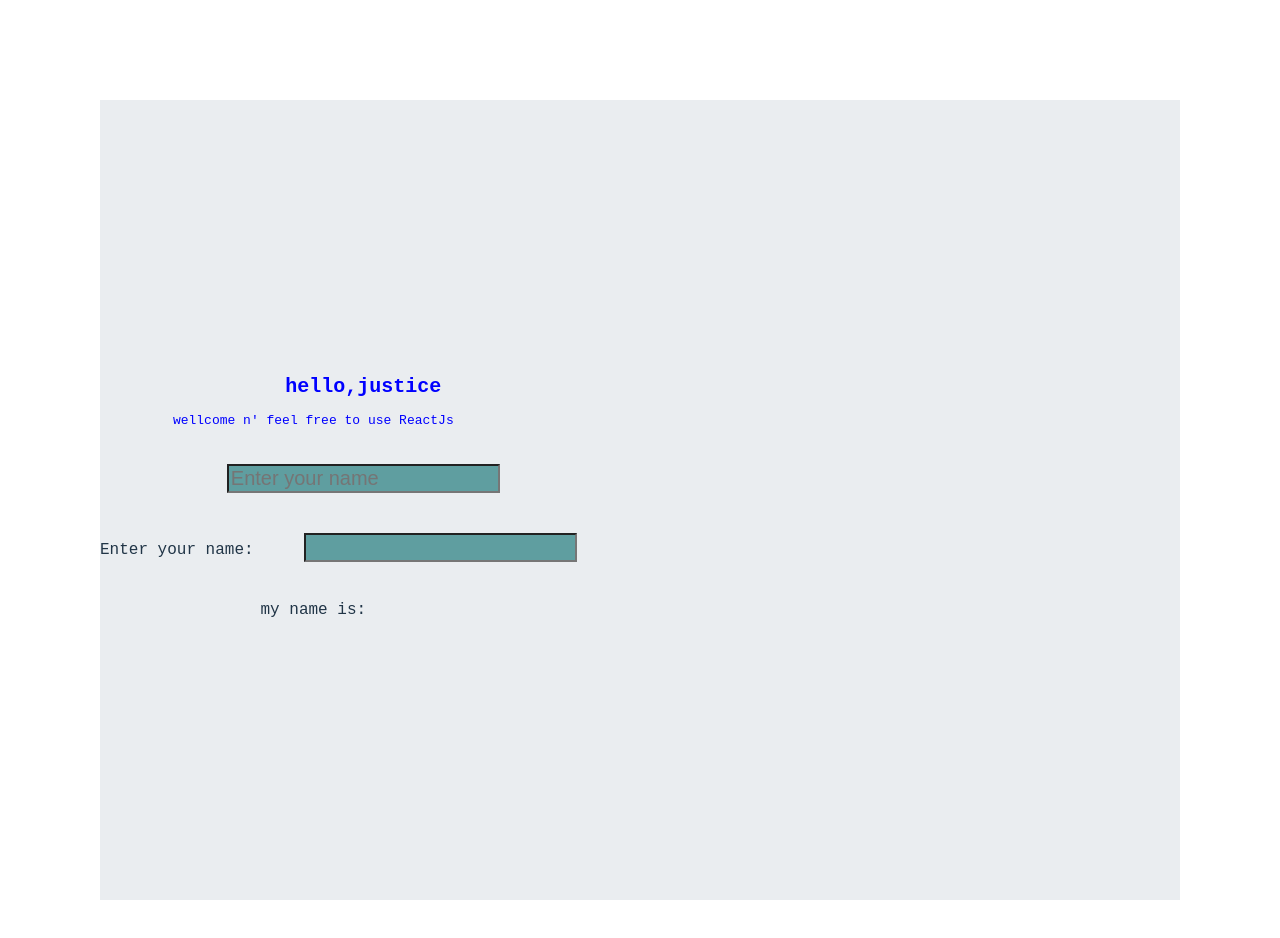
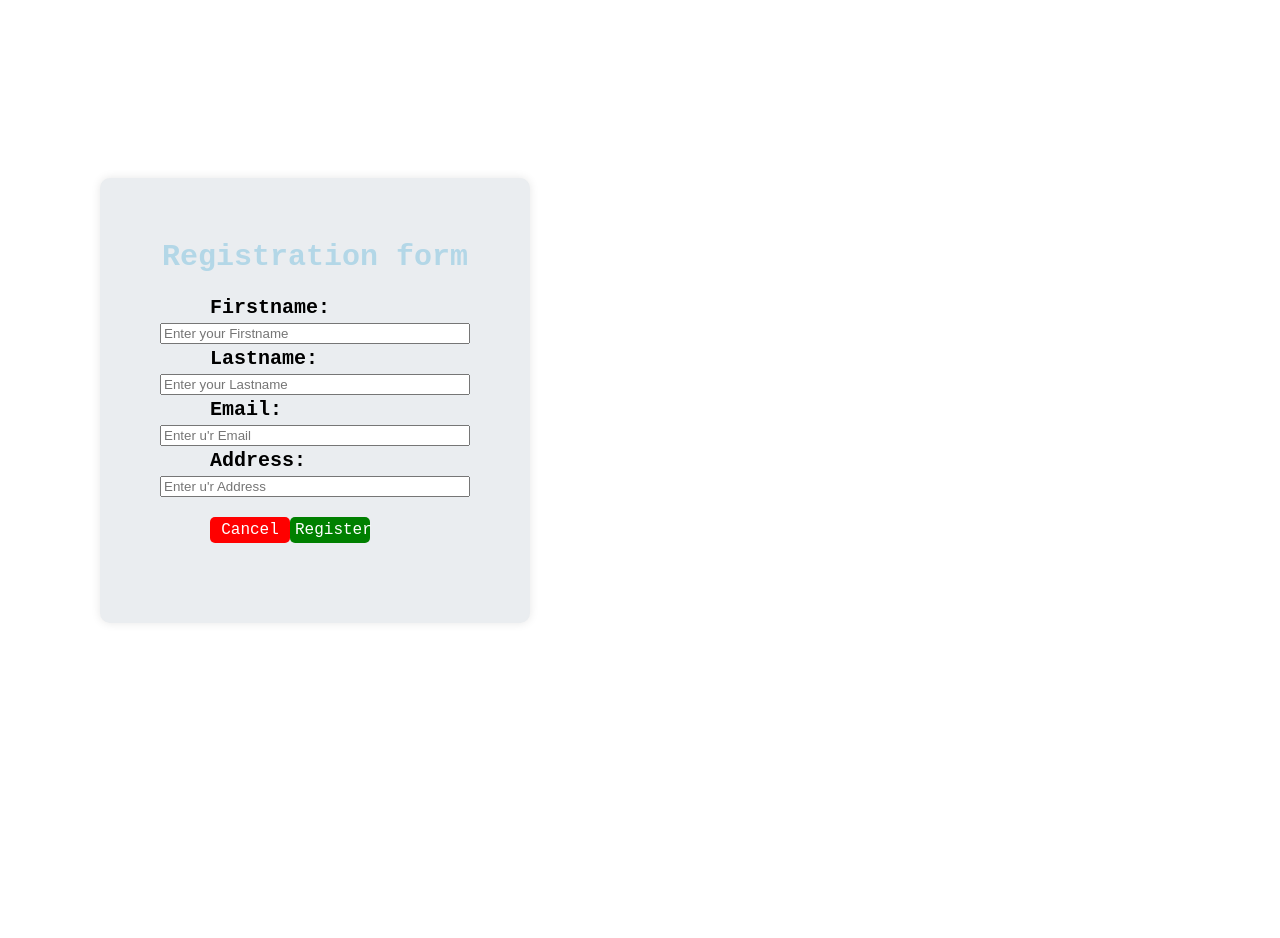
Before and after one commit to justt277/ReactJs, a React (Vite) app in the folder ReactPro/: page / in a window 1280 px wide. Shown: the top 938 px of the page. After the commit the page ends 800 px from the top, so only its background shows below. Built offline with nearby package versions, Linux system fonts and the light colour scheme.

Commit message:
my third commit

```diff
--- a/ReactPro/src/App.jsx
+++ b/ReactPro/src/App.jsx
@@ -1,12 +1,11 @@
 import React from 'react'
 import Greetings from './greetings'
-import './assets/greetings.css'
-import MyForm from './assets/MyForm'
+import  './assets/form.css'
+import Form from './assets/form'
 const App = () => {
   return (
     <div>
-      <Greetings/>
-      <MyForm/>
+      <Form/>
     </div>
   )
 }
--- /dev/null
+++ b/ReactPro/src/assets/form.css
@@ -0,0 +1,57 @@
+form{
+    padding: 0%;
+    margin: 0%;
+    text-align: left;
+    font-family: 'Courier New', Courier, monospace;
+    margin-top: 100px;
+    margin-left: 100px;
+    margin-right: 100px;
+    margin-bottom: 100px;
+    background-color: rgb(234, 237, 240);
+    padding: 60px;
+    border-radius: 10px;
+    box-shadow: 0 0 10px rgba(0, 0, 0, 0.1);
+    max-width: 600px;
+    min-height: 300px;
+    display: flex;
+    flex-direction: column;
+    justify-content: center;
+
+}
+
+legend{
+    font-size: 30px;
+    color: rgb(179, 215, 231);
+    transform: translate(50px);
+    margin-bottom: 10px;
+    font-weight: bold;
+    animation: floatlegend 3s ease-in-out infinite;
+
+}
+@keyframes floatlegend {
+    0%, 100% {
+        transform: translateY(0);
+    }
+    50% {
+        transform: translateY(-10px);
+    }
+}
+label{
+    transform: translate(50px);
+    font-size: 20px;
+    color: black;
+    font-weight: bold;
+    font-family: 'Courier New', Courier, monospace;
+}
+button{
+    transform: translate(50px);
+    margin-top: 20px;
+    margin-bottom: 20px;
+    background-color: cadetblue;
+    color: white;
+    border: none;
+    padding: 4px 5px;
+    border-radius: 5px;
+    cursor: pointer;
+    width: 80px;
+}
--- /dev/null
+++ b/ReactPro/src/assets/form.jsx
@@ -0,0 +1,35 @@
+import React from "react";
+
+function Form (){
+    return (
+        <form action="post" >
+            <legend>Registration form</legend>
+            <label for= "name"> Firstname:</label>
+            <input
+            type="text"
+            placeholder="Enter your Firstname"
+            />
+            <label htmlFor="name">Lastname:</label>
+            <input
+            type="text"
+            placeholder="Enter your Lastname"
+            />
+            <label htmlFor="email">Email:</label>
+            <input
+             type="text"
+             placeholder="Enter u'r Email"
+            />
+            <label htmlFor="address">Address:</label>
+            <input
+            type="text"
+            placeholder="Enter u'r Address"/>
+            <div>
+            <button  style={{color:'white', backgroundColor:'red'}}>Cancel</button>
+            <button style={{color:'white', backgroundColor:'green'}}>Register</button>
+            </div>
+        </form>
+    )
+}
+
+
+export default Form;
```
